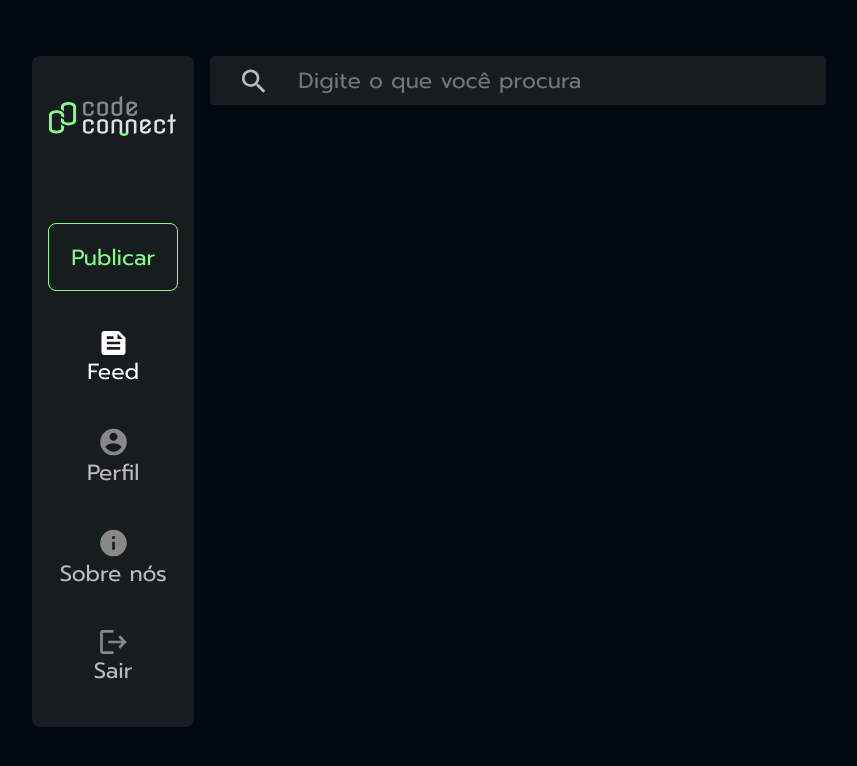
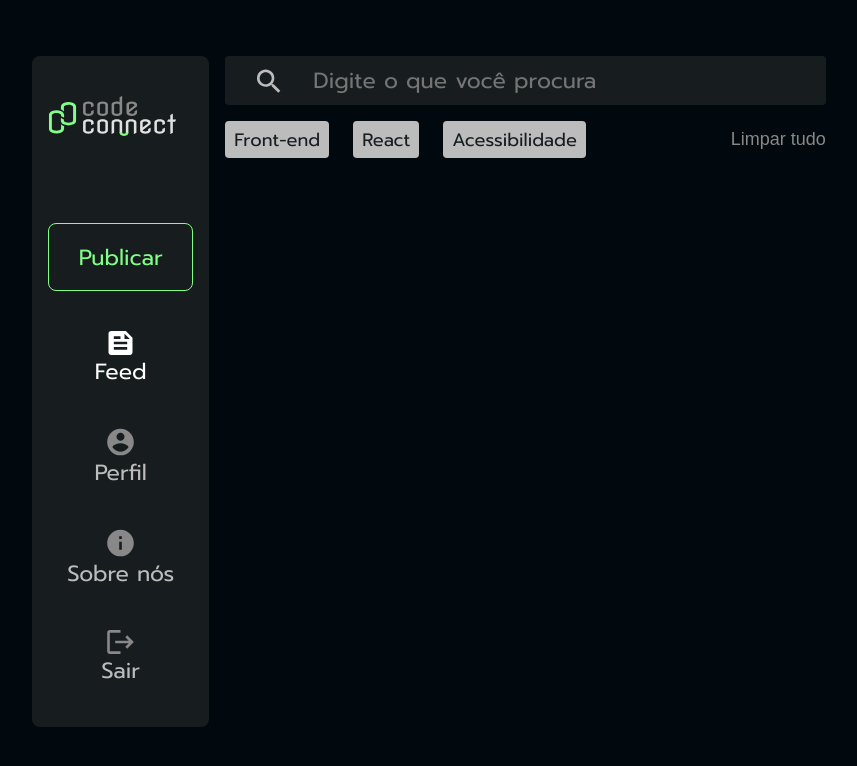
Before and after one commit to mateus-joaquim/codeconnect, a React (Vite) app: page / in a window 1280 px wide. Shown: the top 766 px of the page, without its empty margins (211-1068 px from the left). Built offline with nearby package versions, Linux system fonts and the light colour scheme.

Commit message:
Adicionado: componente Filtro

```diff
--- a/src/App.css
+++ b/src/App.css
@@ -4,3 +4,7 @@
   display: flex;
   gap: 16px;
 }
+
+.container div {
+  flex-grow: 2;
+}
--- a/src/App.jsx
+++ b/src/App.jsx
@@ -1,12 +1,16 @@
 import "./App.css";
 import BarraDePesquisa from "./componentes/BarraDePesquisa";
+import Filtro from "./componentes/Filtro";
 import Sidebar from "./componentes/Sidebar";
 
 function App() {
   return (
     <div className="container">
       <Sidebar />
-      <BarraDePesquisa />
+      <div>
+        <BarraDePesquisa />
+        <Filtro />
+      </div>
     </div>
   );
 }
--- a/src/componentes/BarraDePesquisa/index.jsx
+++ b/src/componentes/BarraDePesquisa/index.jsx
@@ -3,7 +3,7 @@
 
 export default function BarraDePesquisa() {
   const [termoPesquisa, setTermoPesquisa] = useState("");
-  console.log(termoPesquisa);
+
   return (
     <input
       type="search"
--- /dev/null
+++ b/src/componentes/Filtro/index.jsx
@@ -0,0 +1,14 @@
+import "./styles.css";
+
+export default function Filtro() {
+  return (
+    <section className="container-filtro">
+      <ul>
+        <li>Front-end</li>
+        <li>React</li>
+        <li>Acessibilidade</li>
+      </ul>
+      <button>Limpar tudo</button>
+    </section>
+  );
+}
--- /dev/null
+++ b/src/componentes/Filtro/styles.css
@@ -0,0 +1,27 @@
+.container-filtro ul li {
+  background-color: var(--cinza-claro);
+  color: var(--cinza-escuro);
+  font-size: 18px;
+  padding: 0.25em 0.5em;
+  border: 4px;
+  border-radius: 4px;
+}
+
+.container-filtro {
+  display: flex;
+  justify-content: space-between;
+  margin-top: 1em;
+}
+
+.container-filtro ul {
+  list-style-type: none;
+  display: flex;
+  gap: 24px;
+}
+
+.container-filtro button {
+  border: none;
+  background-color: transparent;
+  color: var(--cinza-medio);
+  font-size: 18px;
+}
```
